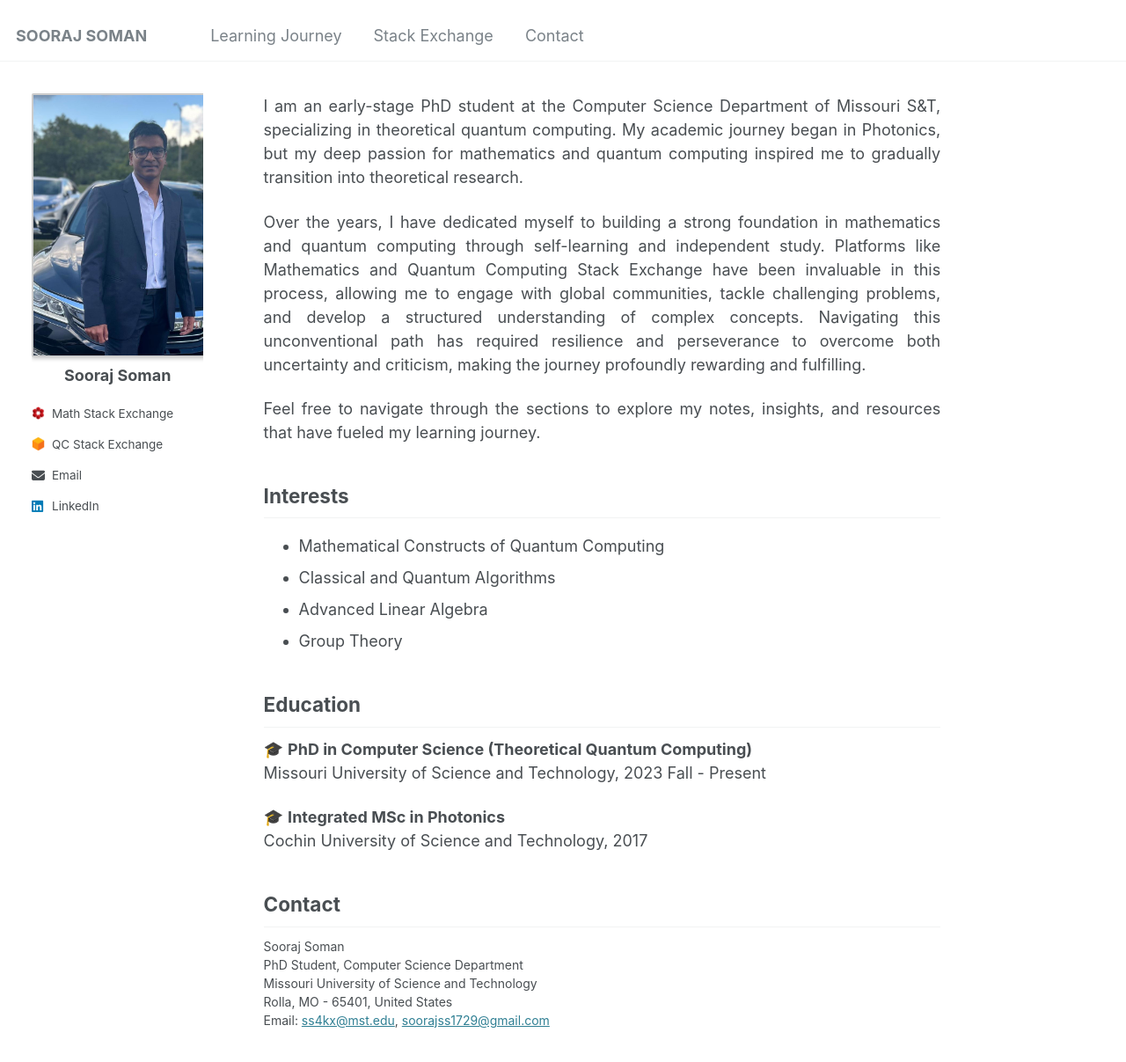
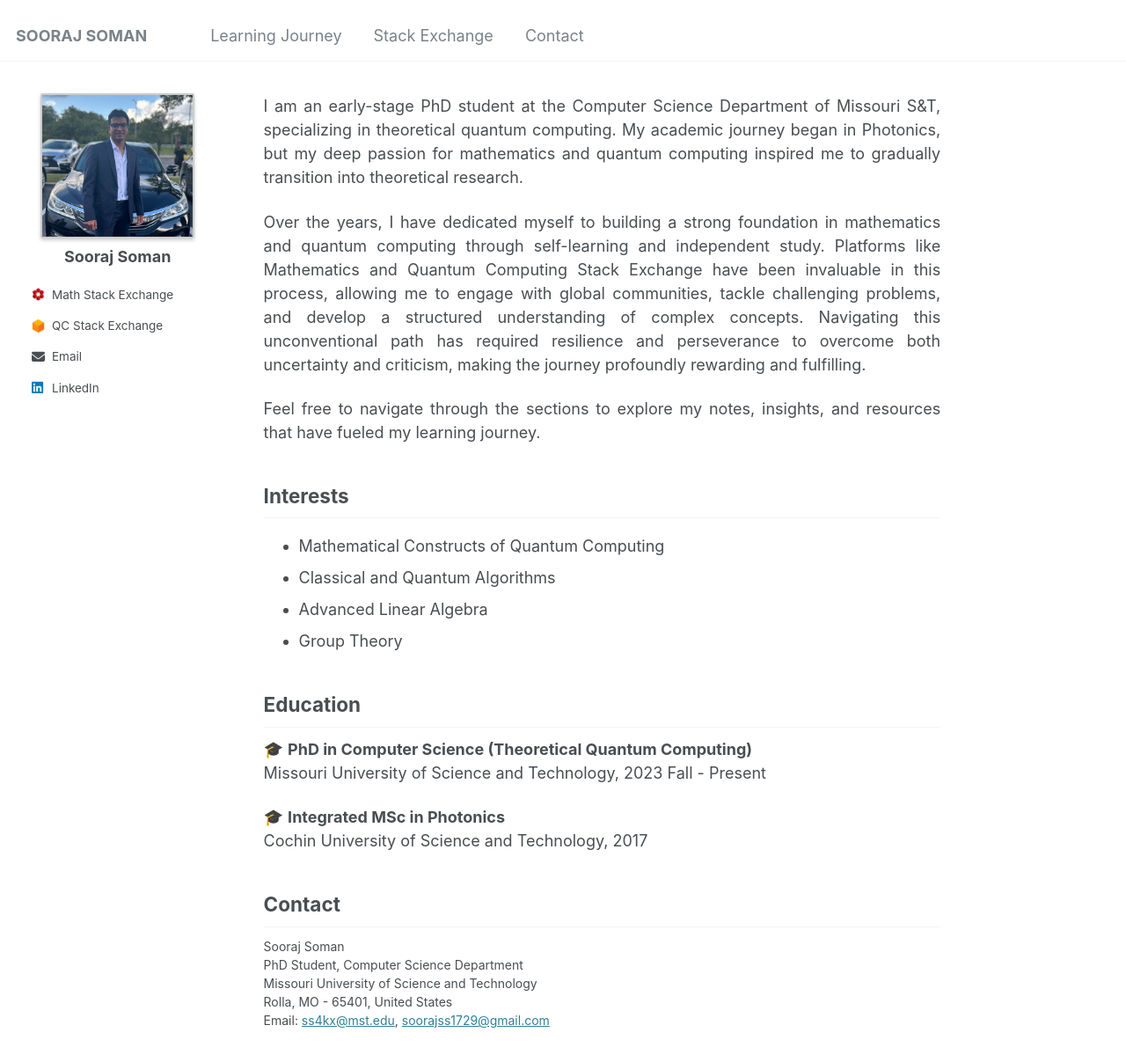
Before and after one commit to soorajss1729/soorajss1729.github.io, a Jekyll site: the page built from _pages/about.md, in a window 1280 px wide and 1400 px high. Shown: the top 1207 px of the window at 88% size. Built offline with Jekyll 4.4.1, drawn with Linux system fonts in a browser that asks for light colours.

Commit message:
Update _sidebar.scss

```diff
--- a/_sass/_sidebar.scss
+++ b/_sass/_sidebar.scss
@@ -77,25 +77,26 @@
    ========================================================================== */
 
 .author__avatar {
-  display: flex; /* Flexbox for easy centering */
+  display: flex; /* Flexbox for centering */
   justify-content: center; /* Center horizontally */
   align-items: center; /* Center vertically */
-  width: 100%; /* Take full container width */
-  width: 260px; /* Set the desired width */
-  height: 300px; /* Set the desired height */
+  width: 90%; /* Make the width relative to its parent */
+  max-width: 260px; /* Prevent it from becoming too large on wide screens */
+  height: auto; /* Maintain aspect ratio */
   border-radius: 8px;
-  margin: 0 auto; /* Adds top and horizontal spacing */
+  margin: 0 auto; /* Center the box horizontally */
 
   img {
-    width: 100%; /* Ensure image fills the container */
-    height: 100%; /* Force the height */
-    object-fit: cover; /* Maintain aspect ratio and crop overflow */
-    object-position: center; /* Center the image content */
-    border-radius: 2px; /* Slightly rounded corners for a professional look */
-    border: 2px solid #ccc; /* Light gray border */
-    box-shadow: 0 2px 4px rgba(0, 0, 0, 0.2); /* Optional shadow */
+    width: 100%; /* Fill the container */
+    height: 100%; /* Maintain aspect ratio */
+    object-fit: cover; /* Crop and fit the image */
+    object-position: center; /* Center the visible image */
+    border-radius: 2px;
+    border: 2px solid #ccc;
+    box-shadow: 0 2px 4px rgba(0, 0, 0, 0.2);
   }
 }
+
 
 
 
```
